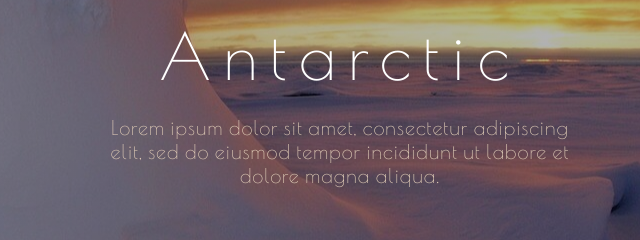
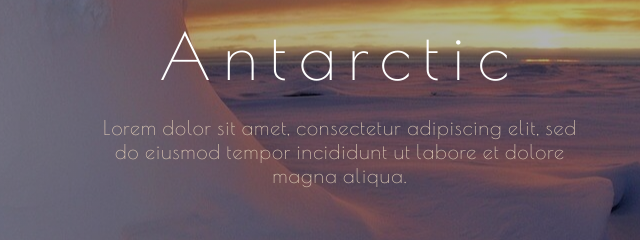
Before and after one commit to cei000/narrative-website-2, a plain HTML site: page antarctic.html in a window 1280 px wide. Shown: the part 324-564 px from the top of the page, 300-940 px from the left. Drawn offline with nearby package versions, Linux system fonts and the light colour scheme.

Commit message:
Update antarctic.html

```diff
--- a/antarctic.html
+++ b/antarctic.html
@@ -42,7 +42,7 @@
                 <div class="d-flex justify-content-center">
                     <div class="text-center">
                         <h1 class="mx-auto my-0 text-center mt-5">Antarctic</h1>
-                        <h2 class="text-white-50 mx-auto mt-2">Lorem ipsum dolor sit amet, consectetur adipiscing elit, sed do eiusmod tempor incididunt ut labore et dolore magna aliqua.</h2>
+                        <h2 class="text-white-50 mx-auto mt-2">Lorem  dolor sit amet, consectetur adipiscing elit, sed do eiusmod tempor incididunt ut labore et dolore magna aliqua.</h2>
                     </div>
                 </div>
             </div>
```
